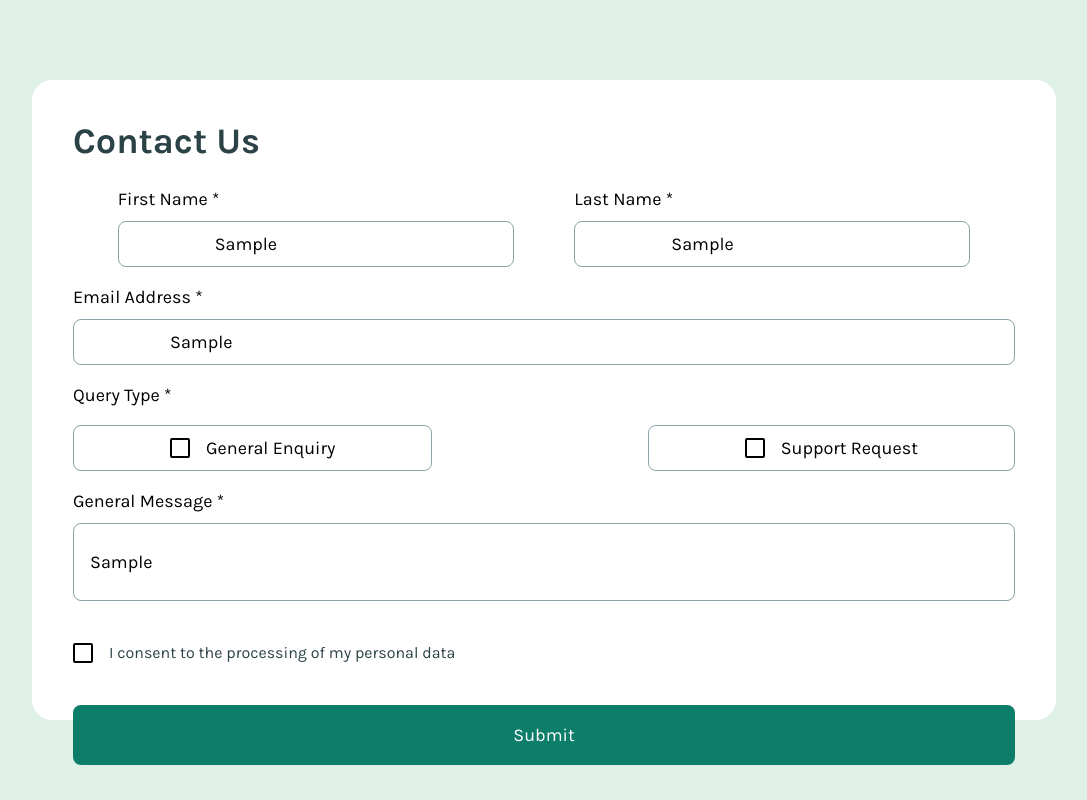
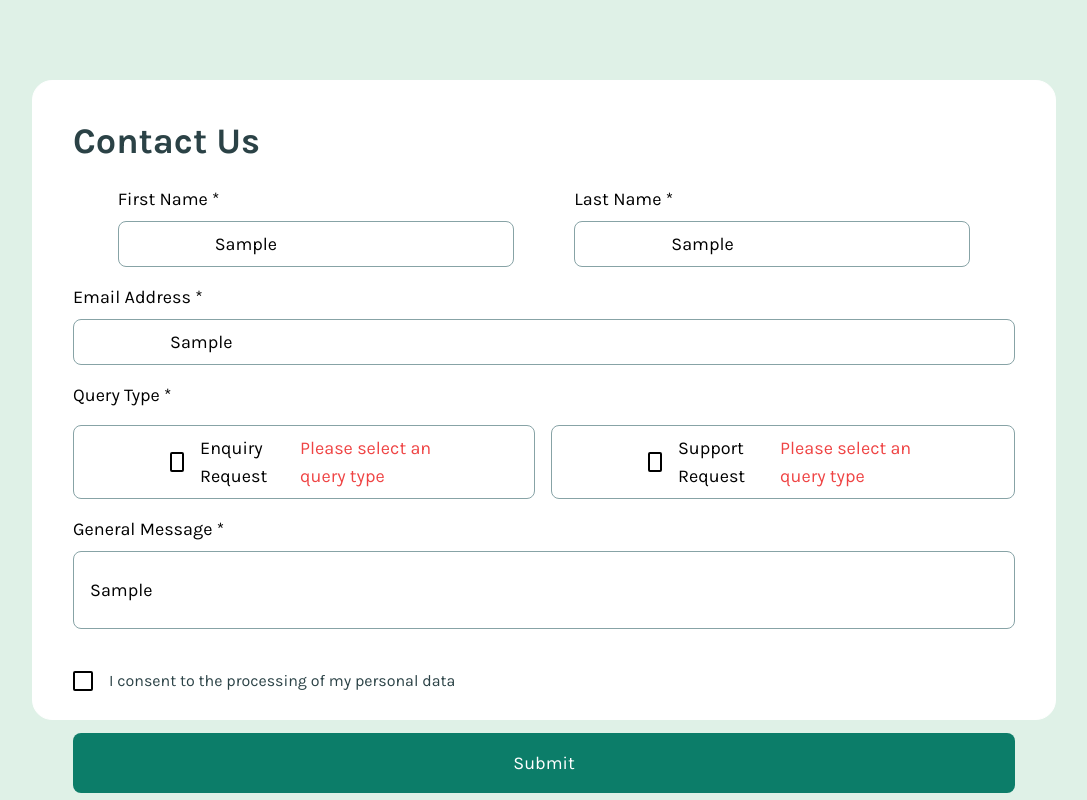
Before and after one commit to lavollmer/contact-form, a React (Vite) app: page / in a window 1280 px wide. Both pictures are taken after typing "Sample", "Sample", "Sample", "Sample" into the empty fields and a click on the button "Submit". Shown: the whole page, without its empty margins (96-1183 px from the left). Built offline with nearby package versions, Linux system fonts and the light colour scheme.

Commit message:
Added a support and enquiry message error messages

```diff
--- a/src/App.jsx
+++ b/src/App.jsx
@@ -91,27 +91,30 @@ function App() {
                   </div>
                   <div className="flex flex-row justify-between items-center w-full h-full space-x-4 text-lg">
                     <div className="flex flex-row justify-start items-center space-x-4 border border-grey-medium rounded-lg py-2 px-24 cursor-pointer hover:border-green-medium hover:bg-green-lighter hover:bg-opacity-80 hover:shadow-lg">
-                      <input
+                    <input
                         type="checkbox"
                         className="custom-checkbox"
-                        id="general-enquiry"
-                        title="General Enquiry"
+                        id="enquiry-request"
                         value={enquiry}
                         onChange={(e) => setEnquiry(e.target.value)}
-                        error={errors.enquiry}
                       />
-                      <label>General Enquiry</label>
+                      <label>Enquiry Request</label>
+                      {errors.enquiry && (
+                        <div className="text-red-500">{errors.enquiry}</div>
+                      )}
                     </div>
                     <div className="flex flex-row justify-start items-center space-x-4 border border-grey-medium rounded-lg py-2 px-24 cursor-pointer hover:border-green-medium hover:bg-green-lighter hover:bg-opacity-80 hover:shadow-lg">
-                      <input
+                    <input
                         type="checkbox"
                         className="custom-checkbox"
                         id="support-request"
                         value={support}
                         onChange={(e) => setSupport(e.target.value)}
-                        error={errors.support}
                       />
                       <label>Support Request</label>
+                      {errors.support && (
+                        <div className="text-red-500">{errors.support}</div>
+                      )}
                     </div>
                   </div>
                 </div>
```
